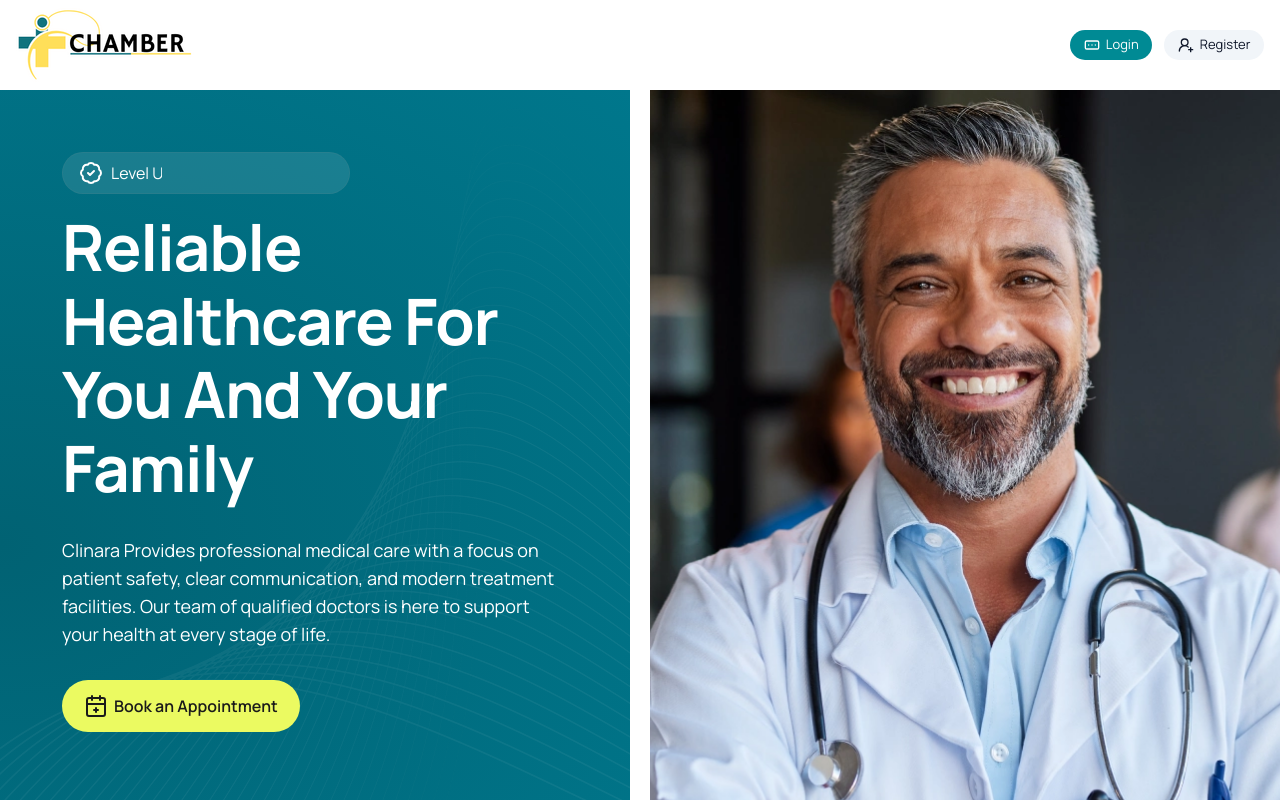
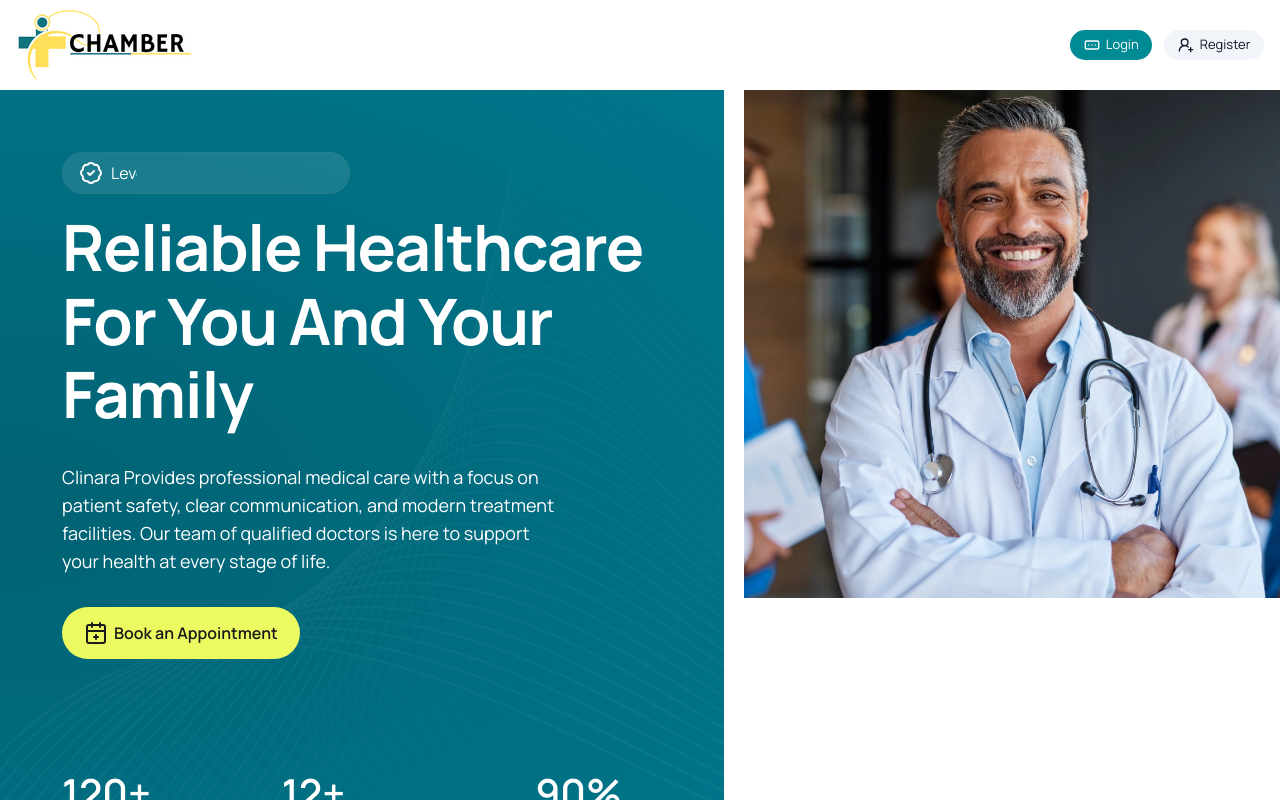
Before and after one commit to mehediemon007/doc-chamber, a Next.js app: page / in a window 1280 px wide. Shown: the top 800 px of the page. Built offline with nearby package versions, Linux system fonts and the light colour scheme.

Commit message:
hero-section-fix

```diff
--- a/app/_components/Hero.tsx
+++ b/app/_components/Hero.tsx
@@ -1,4 +1,5 @@
 import React from 'react';
+import Image from 'next/image';
 import TypingText from '@/components/TypingText';
 
 import { cn } from '@/lib/utils';
@@ -16,8 +17,8 @@ const Hero = ({ className} : HeroProps) => {
 
     return (
         <section className={cn('', className)}>
-            <div className="grid grid-cols-1 sm:grid-cols-2 gap-5">
-                <div className="col-span-1 flex flex-col gap-28 bg-radial-[at_center_left,#016273,#00778C] py-12 px-5 sm:p-15.5 overlay before:bg-[url('/hero-bg.png')] before:bg-center before:bg-no-repeat">
+            <div className="flex flex-col sm:flex-row gap-5">
+                <div className="flex-1 flex flex-col justify-end gap-28 bg-radial-[at_center_left,#016273,#00778C] py-12 px-5 sm:p-15.5 overlay before:bg-[url('/hero-bg.png')] before:bg-center before:bg-no-repeat">
                     <div className='flex justify-end'>
                         <div className='w-full sm:w-150 space-y-8'>
                             <div className='space-y-4'>
@@ -54,7 +55,9 @@ const Hero = ({ className} : HeroProps) => {
                         </div>
                     </div>
                 </div>
-                <div className="col-span-1 min-h-125 sm:min-h-auto bg-[url('/hero-image.webp')] bg-center bg-no-repeat bg-cover"></div>
+                <div className="max-w-225">
+                    <Image src='/hero-image.webp' alt='Hero Image' width={960} height={910}/>
+                </div>
             </div>
         </section>
     )
```
